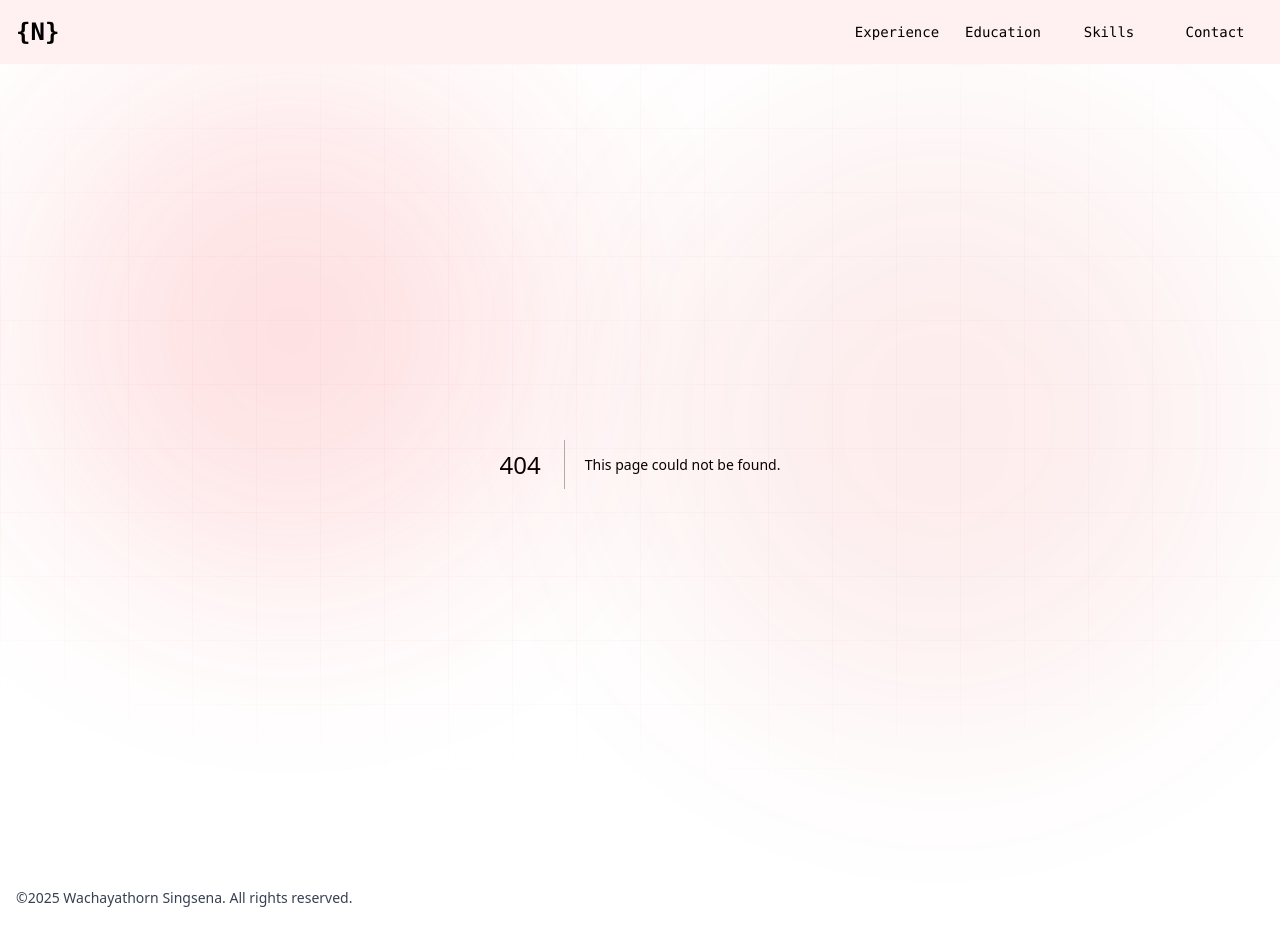
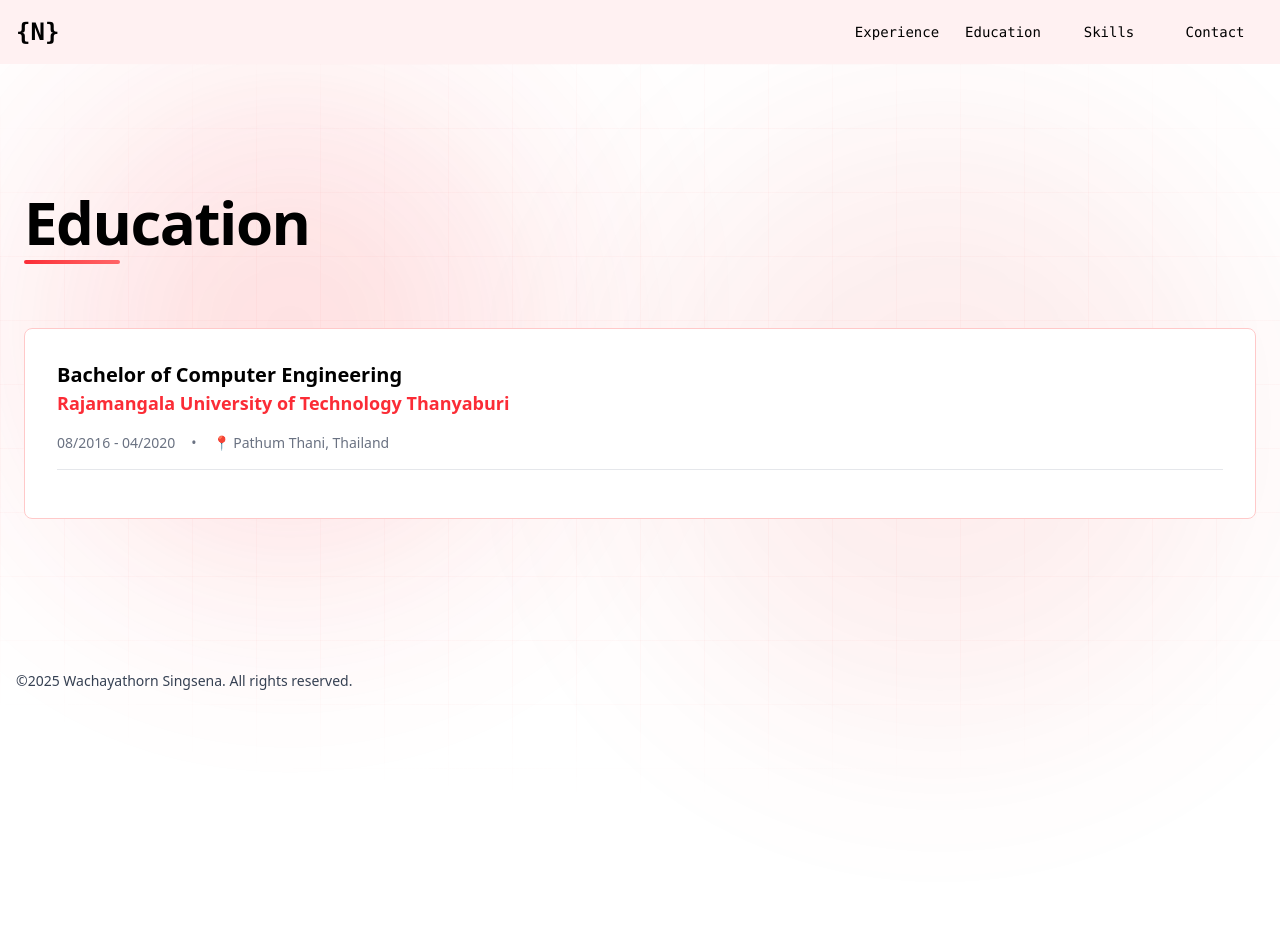
Before and after one commit to wachayathorn/introduce-myself, a Next.js app: page /education in a window 1280 px wide. Before the commit this address had no page. After the commit the page ends 800 px from the top, so only its background shows below. Built offline with nearby package versions, Linux system fonts and the light colour scheme.

Commit message:
feat: add Education section with dynamic content and update Header link

```diff
--- /dev/null
+++ b/app/education/page.tsx
@@ -0,0 +1,51 @@
+import { education } from "@/data";
+
+export default function Education() {
+  return (
+    <section
+      id="education"
+      className="relative z-10 max-w-7xl mx-auto px-6 py-32"
+    >
+      {/* Section Header */}
+      <div className="mb-16 animate-fade-in">
+        <h2 className="text-5xl md:text-6xl font-black mb-2 tracking-tight">
+          Education
+        </h2>
+        <div className="h-1 w-24 bg-linear-to-r from-red-500 to-red-400 rounded-full"></div>
+      </div>
+
+      {/* Education Cards */}
+      <div className="space-y-6">
+        {education.map((edu, index) => (
+          <div
+            key={edu.id}
+            className="animate-fade-in"
+            style={{ animationDelay: `${(index + 1) * 100}ms` }}
+          >
+            <div className="group border border-red-200 bg-white rounded-lg p-8 hover:border-red-300 hover:shadow-lg transition-all duration-300">
+              {/* Header */}
+              <div className="flex flex-col md:flex-row md:items-center md:justify-between gap-4 mb-4">
+                <div>
+                  <h3 className="text-xl font-bold text-black">{edu.degree}</h3>
+                  <p className="text-lg text-red-500 font-semibold">
+                    {edu.institution}
+                  </p>
+                </div>
+              </div>
+
+              {/* Meta Info */}
+              <div className="flex flex-col md:flex-row gap-4 text-sm text-gray-500 mb-4">
+                <span className="font-medium">{edu.period}</span>
+                <span className="hidden md:inline">•</span>
+                <span>📍 {edu.location}</span>
+              </div>
+
+              {/* Divider */}
+              <div className="border-t border-gray-200 my-4"></div>
+            </div>
+          </div>
+        ))}
+      </div>
+    </section>
+  );
+}
--- a/components/header/page.tsx
+++ b/components/header/page.tsx
@@ -17,7 +17,7 @@ export default function Header() {
               Experience
             </a>
             <a
-              href="#education"
+              href="/education"
               className="hover:text-red-600 transition duration-150 text-center"
             >
               Education
```
